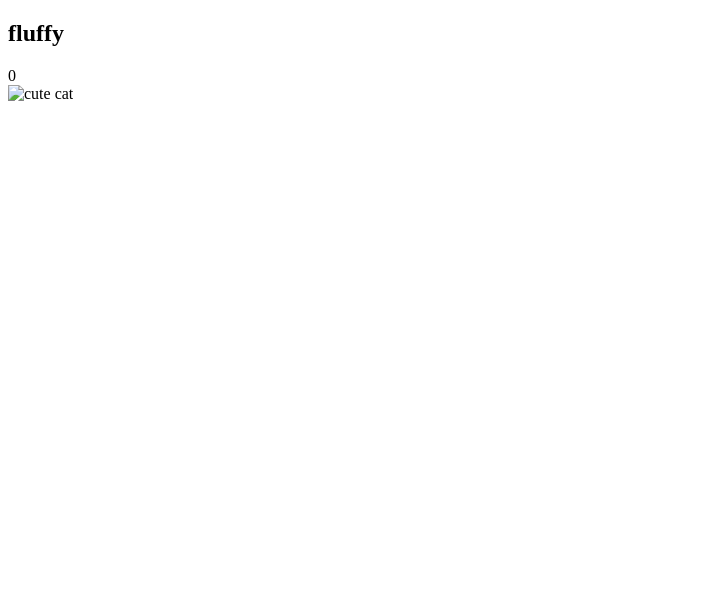
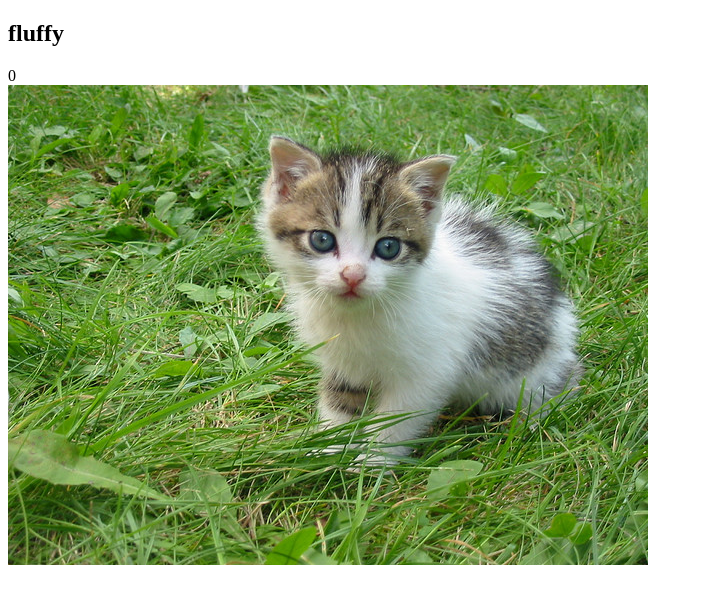
Before and after one commit to mahadyC/cat-clicker-ko, a plain HTML site: page index.html in a window 1280 px wide. Shown: the whole page, without its empty margins (0-703 px from the left). Drawn offline with Linux system fonts and the light colour scheme.

Commit message:
Bind, click event with event handler and src attribute with image source property of the view model

```diff
--- a/index.html
+++ b/index.html
@@ -10,7 +10,7 @@
 
         <h2 data-bind="text: name"></h2>
         <div data-bind="text: clickCount"></div>
-        <img src="" alt="cute cat" data-bind="">
+        <img src="" alt="cute cat" data-bind="click: incrementCounter, attr:{src: imgSrc}">
 
     </div>
     <script src="js/lib/knockout-3.2.0.js"></script>
```
